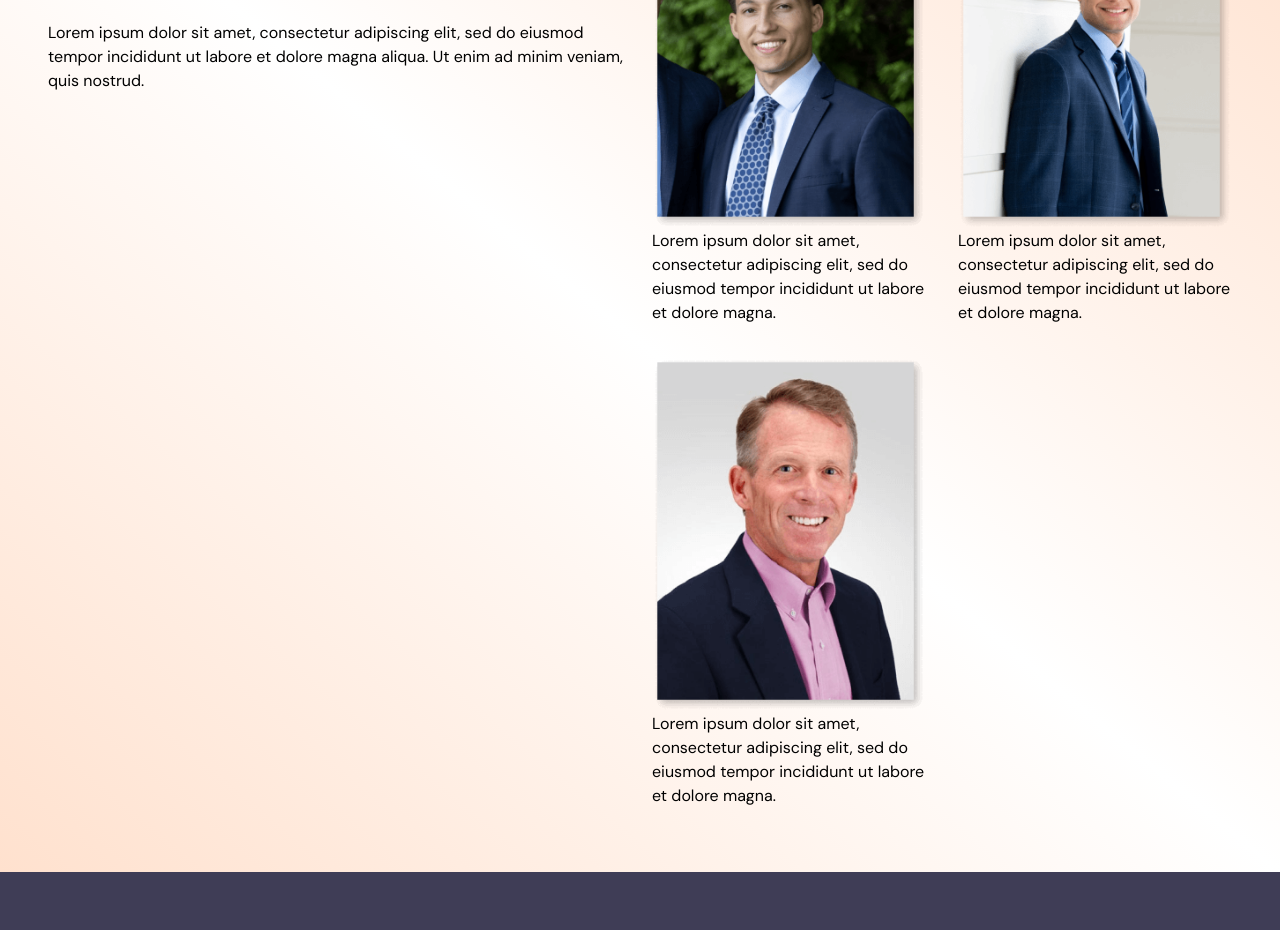
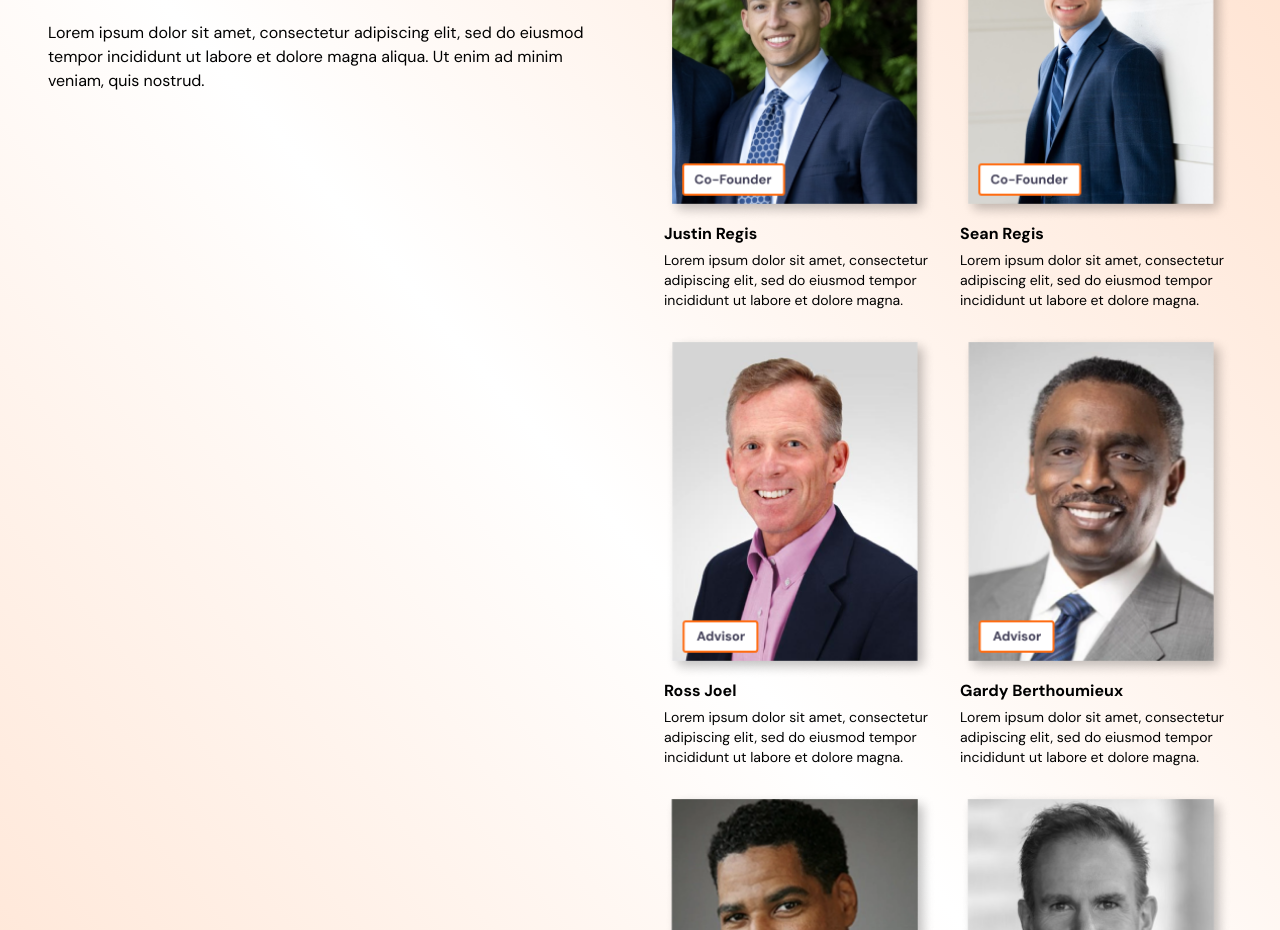
Before and after one commit to NicholasGannon/QuicShop, a website: page index.html in a window 1280 px wide. Shown: the part 1462-2392 px from the top of the page. Drawn offline with Linux system fonts and the light colour scheme.

Commit message:
Added new images, removed old, styling

```diff
--- a/index.html
+++ b/index.html
@@ -121,27 +121,48 @@
 
         <!-- Meet the Team Section -->
         <section class="bg-gradient-to-tr from-[#FFE1CE] via-white to-[#FFE1CE]" id="team">
-            <div class="custom-container flex flex-col sm:grid sm:grid-cols-2 gap-6 px-6 md:px-12">
+            <div class="custom-container flex flex-col md:grid md:grid-cols-2 gap-12 px-6 md:px-12">
                 <div class="flex flex-col gap-6">
                     <h5 class="font-bold text-orangePrimary">Meet the Team</h5>
                     <h2 class="font-semibold text-3xl">Learn more about those involved with QuicShop.</h2>
                     <p>Lorem ipsum dolor sit amet, consectetur adipiscing elit, sed do eiusmod tempor incididunt ut labore et dolore magna aliqua. Ut enim ad minim veniam, quis nostrud.</p>
                 </div>
 
-                <div class="grid grid-cols-2 gap-8">
-                    <div>
-                        <img src="/assets/Justin-Regis.png" alt="Justin Regis">
-                        <p>Lorem ipsum dolor sit amet, consectetur adipiscing elit, sed do eiusmod tempor incididunt ut labore et dolore magna.</p>
+                <div class="flex flex-col xs:grid xs:grid-cols-2 gap-6">
+                    <div class="flex flex-col">
+                        <img src="/assets/Justin.png" alt="Justin Regis">
+                        <h6 class="font-bold mb-1">Justin Regis</h6>
+                        <p class="text-sm">Lorem ipsum dolor sit amet, consectetur adipiscing elit, sed do eiusmod tempor incididunt ut labore et dolore magna.</p>
                     </div>
 
-                    <div>
-                        <img src="/assets/Sean-Regis.png" alt="Sean Regis">
-                        <p>Lorem ipsum dolor sit amet, consectetur adipiscing elit, sed do eiusmod tempor incididunt ut labore et dolore magna.</p>
+                    <div class="flex flex-col">
+                        <img src="/assets/Sean.png" alt="Sean Regis">
+                        <h6 class="font-bold mb-1">Sean Regis</h6>
+                        <p class="text-sm">Lorem ipsum dolor sit amet, consectetur adipiscing elit, sed do eiusmod tempor incididunt ut labore et dolore magna.</p>
                     </div>
 
-                    <div>
-                        <img src="/assets/Ross-Joel.png" alt="Ross Joel">
-                        <p>Lorem ipsum dolor sit amet, consectetur adipiscing elit, sed do eiusmod tempor incididunt ut labore et dolore magna.</p>
+                    <div class="flex flex-col">
+                        <img src="/assets/Ross.png" alt="Ross Joel">
+                        <h6 class="font-bold mb-1">Ross Joel</h6>
+                        <p class="text-sm">Lorem ipsum dolor sit amet, consectetur adipiscing elit, sed do eiusmod tempor incididunt ut labore et dolore magna.</p>
+                    </div>
+
+                    <div class="flex flex-col">
+                        <img src="/assets/Gardy.png" alt="Gardy Berthoumieux">
+                        <h6 class="font-bold mb-1">Gardy Berthoumieux</h6>
+                        <p class="text-sm">Lorem ipsum dolor sit amet, consectetur adipiscing elit, sed do eiusmod tempor incididunt ut labore et dolore magna.</p>
+                    </div>
+
+                    <div class="flex flex-col">
+                        <img src="/assets/Keith.png" alt="Keith Levy">
+                        <h6 class="font-bold mb-1">Keith Levy</h6>
+                        <p class="text-sm">Lorem ipsum dolor sit amet, consectetur adipiscing elit, sed do eiusmod tempor incididunt ut labore et dolore magna.</p>
+                    </div>
+
+                    <div class="flex flex-col">
+                        <img src="/assets/Tony.png" alt="Tony Versaci">
+                        <h6 class="font-bold mb-1">Tony Versaci</h6>
+                        <p class="text-sm">Lorem ipsum dolor sit amet, consectetur adipiscing elit, sed do eiusmod tempor incididunt ut labore et dolore magna.</p>
                     </div>
                 </div>
             </div>
@@ -181,6 +202,10 @@
                     <li>
                         <a href="#" class="hover:underline">Meet the Team</a>
                     </li>
+
+                    <li>
+                        <a href="/case-study/" class="hover:underline">Case Study</a>
+                    </li>
                 </ul>
             </div>
 
--- a/tailwind.config.js
+++ b/tailwind.config.js
@@ -5,6 +5,10 @@ module.exports = {
     extend: {
       fontFamily: {
         DMSans: ["DM Sans", "sans-serif"],
+      },
+
+      screens: {
+        'xs': '450px',
       },
 
       colors: {
```
Also changed, not shown: case-study/index.html (+4 -0 lines), assets/Gardy.png (added), assets/Garrdy.png (added), assets/Justin-Regis.png (deleted), assets/Justin.png (added), assets/Keith.png (added), assets/Ross-Joel.png (deleted), assets/Ross.png (added), assets/Sean-Regis.png (deleted), assets/Sean.png (added), assets/Tony.png (added), output.css.
